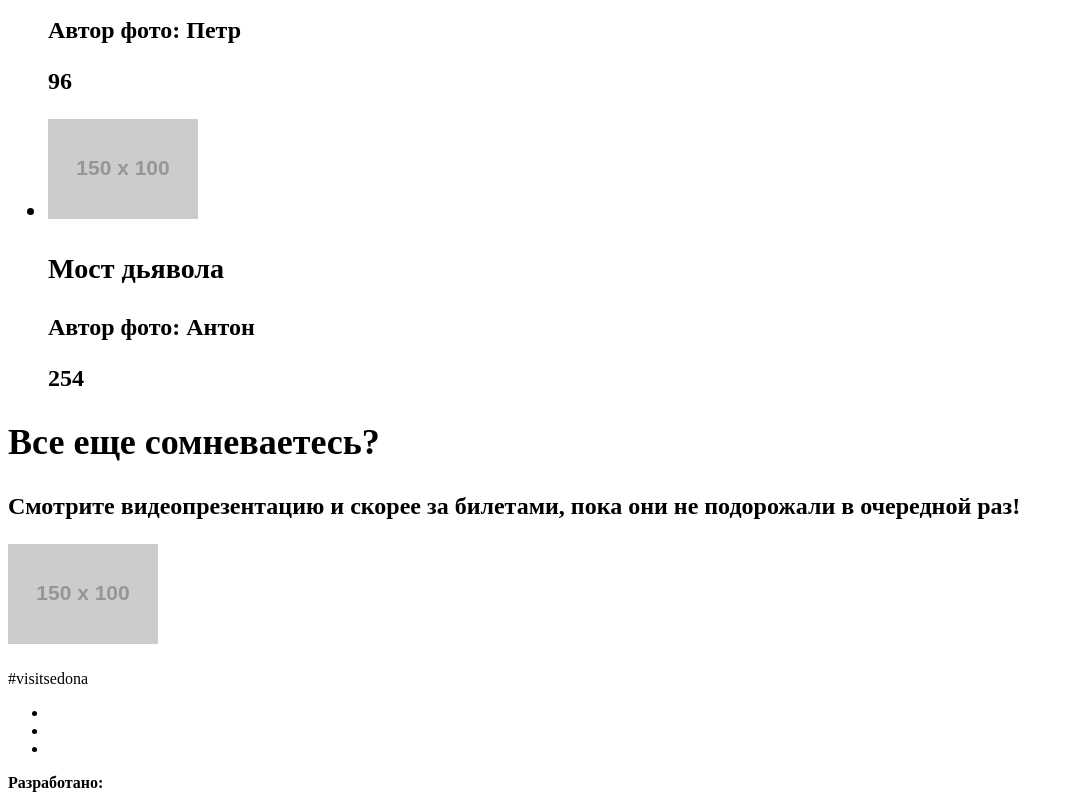
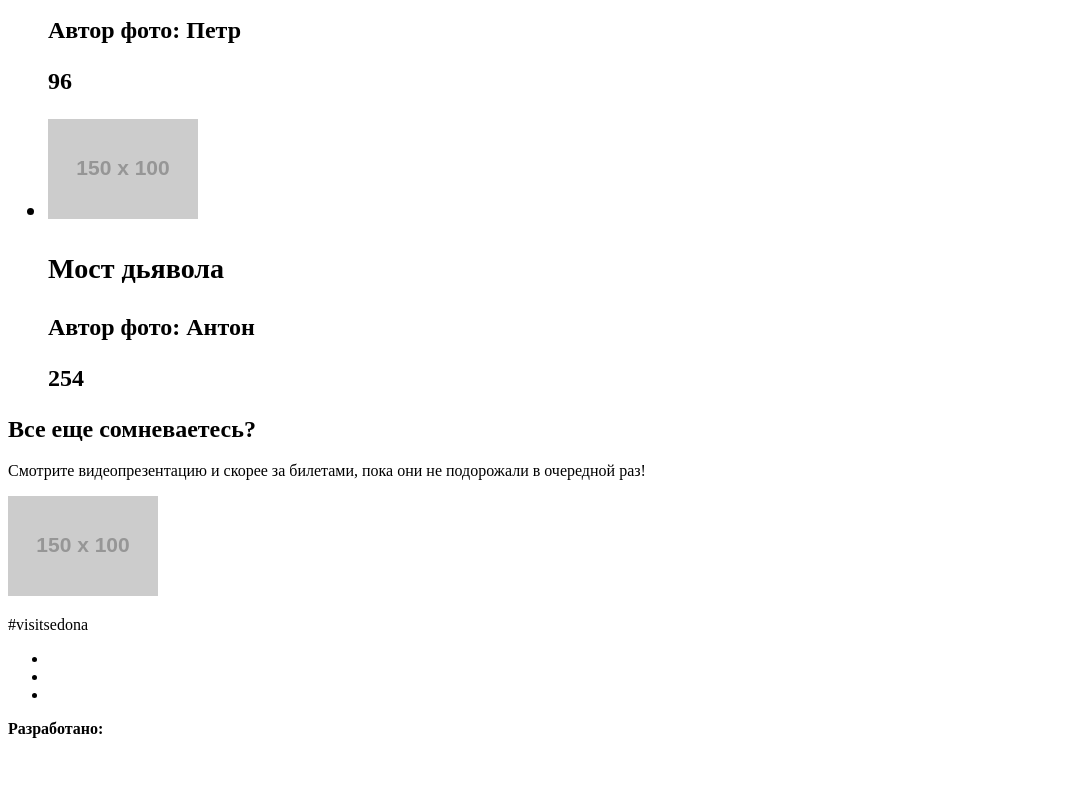
Before and after one commit to Kaba4anin/921765-sedona-16, a website: page source/photo.html in a window 1280 px wide. Shown: the part 1167-1967 px from the top of the page, without its empty margins (0-1073 px from the left). After the commit the page ends 1913 px from the top, so only its background shows below. Drawn offline with Linux system fonts and the light colour scheme; placeholder pictures from the web are drawn by us.

Commit message:
отделил блок с видео

```diff
--- a/source/photo.html
+++ b/source/photo.html
@@ -63,12 +63,12 @@
             <p>254</p>
           </li>
         </ul>
-        <div class="gallery__video">
-          <h2 class="gallery__headline">Все еще сомневаетесь?</h2>
-          <p class="gallery__text">Смотрите видеопрезентацию и скорее за билетами, пока они не подорожали в очередной раз!</p>
-          <img class="gallery__poster" src="http://placehold.it/150x100" alt="Видеопрезентация">
-        </div>
       </section>
+      <div class="video">
+        <h2 class="video__headline">Все еще сомневаетесь?</h2>
+        <p class="video__text">Смотрите видеопрезентацию и скорее за билетами, пока они не подорожали в очередной раз!</p>
+        <img class="video__poster" src="http://placehold.it/150x100" alt="Видеопрезентация">
+      </div>
     </main>
     <footer class="page-footer">
       <p class="page-footer__text">#visitsedona</p>
```
